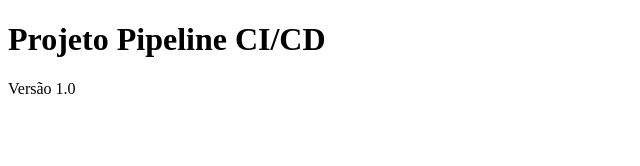
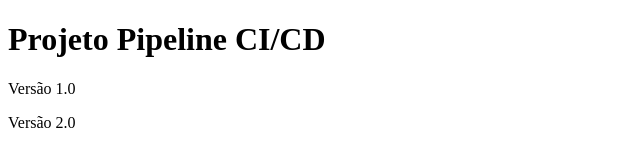
Before and after one commit to wclyann/cpdops, a plain HTML site: page index.html in a window 1280 px wide. Shown: the full height of the page, 0-640 px from the left. Drawn offline with Linux system fonts and the light colour scheme.

Commit message:
Update index.html

```diff
--- a/index.html
+++ b/index.html
@@ -7,5 +7,6 @@
 <body>
   <h1>Projeto Pipeline CI/CD</h1>
   <p>Versão 1.0</p>
+  <p>Versão 2.0</p>
 </body>
 </html>
```
